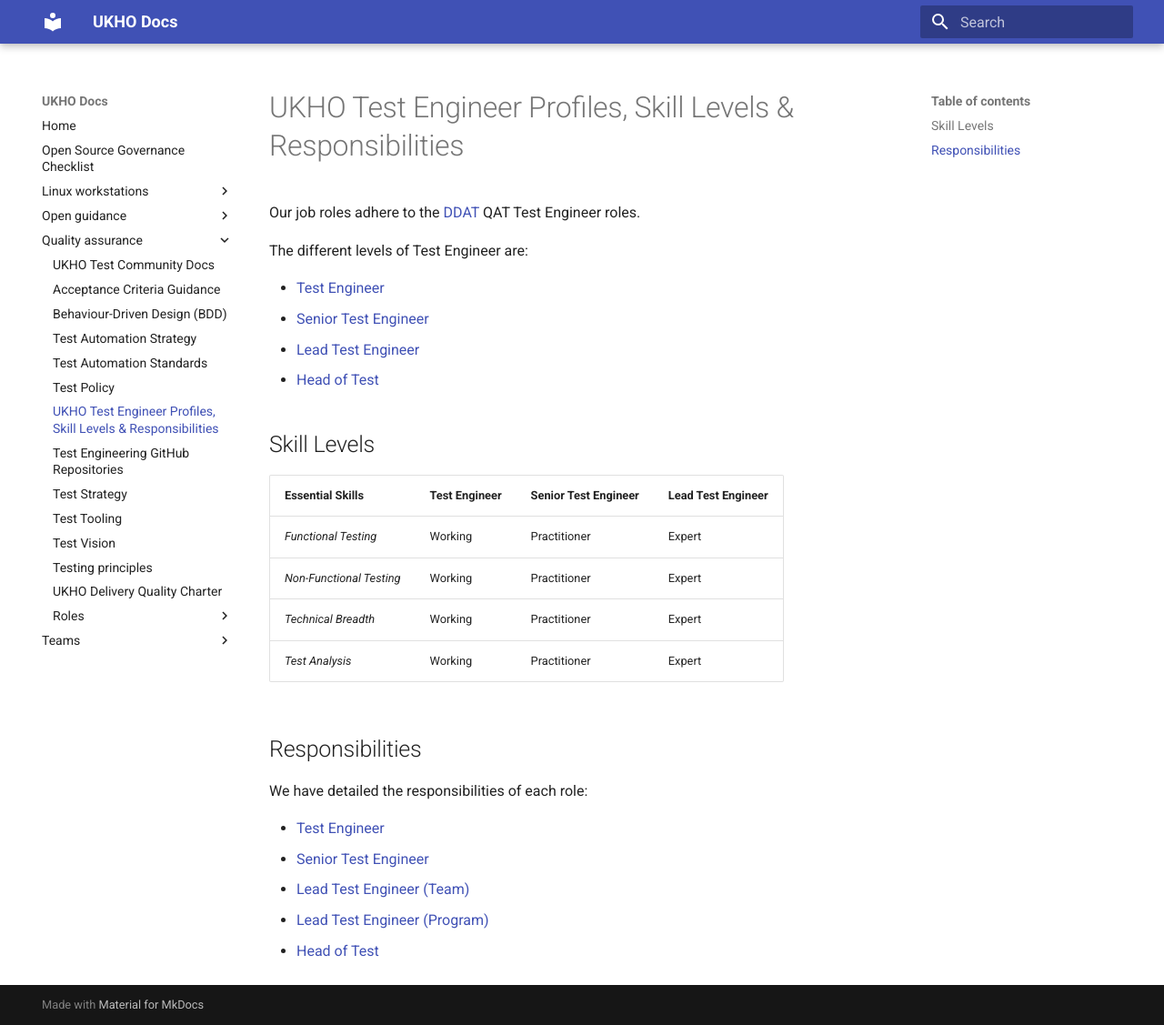
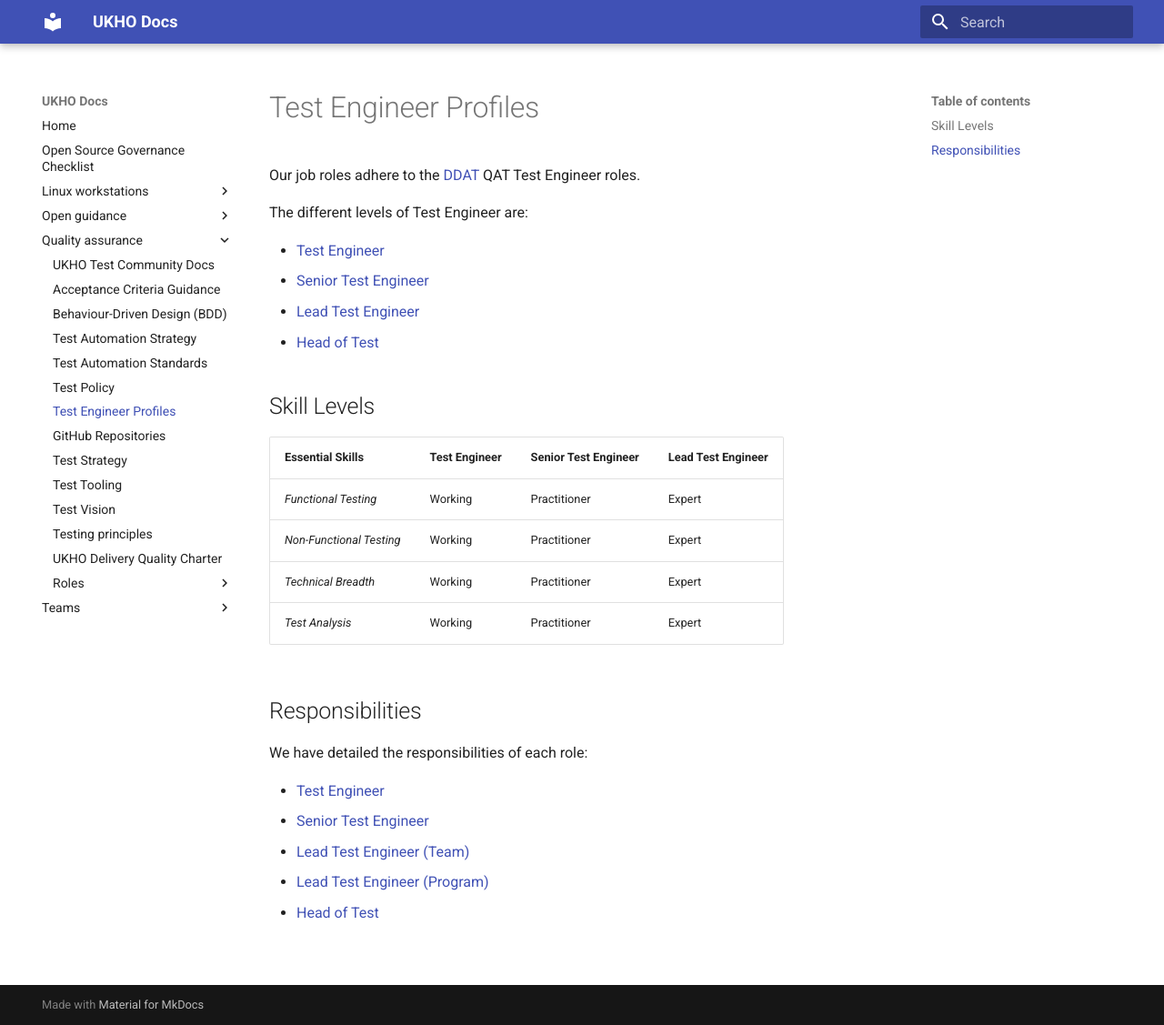
Before and after one commit to UKHO/docs, an MkDocs documentation site: the page built from docs/quality-assurance/test-profiles.md, in a window 1280 px wide and 1127 px high. Shown: the whole window at 91% size. Built offline with MkDocs 1.6.1 and Material for MkDocs 9.7.7, drawn with Linux system fonts in a browser that asks for light colours.

Commit message:
Renamed for better nav bar

```diff
--- a/docs/quality-assurance/test-profiles.md
+++ b/docs/quality-assurance/test-profiles.md
@@ -1,4 +1,4 @@
-# UKHO Test Engineer Profiles, Skill Levels & Responsibilities
+# Test Engineer Profiles
 
 Our job roles adhere to the [DDAT](https://www.gov.uk/government/collections/digital-data-and-technology-profession-capability-framework#qat:-test-engineer-) QAT Test Engineer roles.
 
--- a/docs/quality-assurance/test-repositories.md
+++ b/docs/quality-assurance/test-repositories.md
@@ -1,4 +1,4 @@
-# Test Engineering GitHub Repositories
+# GitHub Repositories
 
 This page lists the UKHO test-related repositories on GitHub.
 
```
